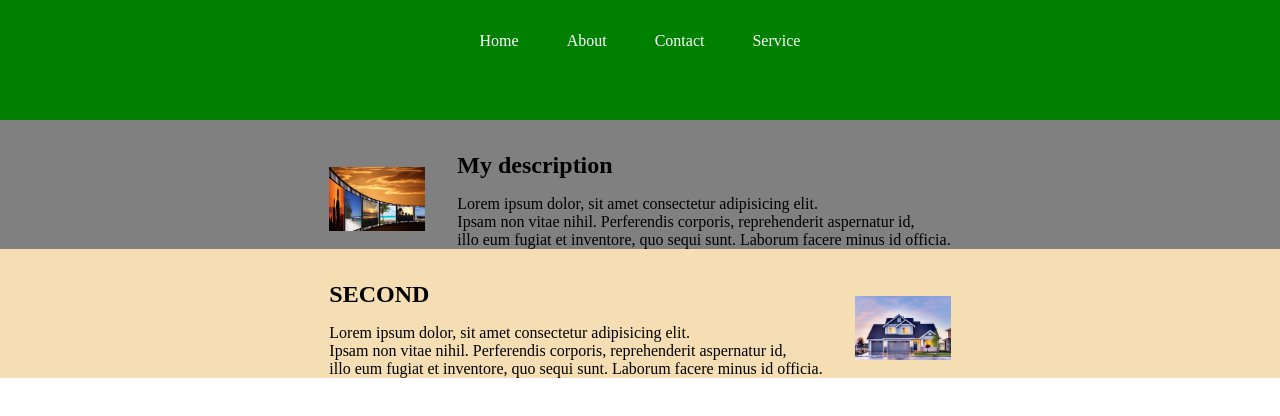
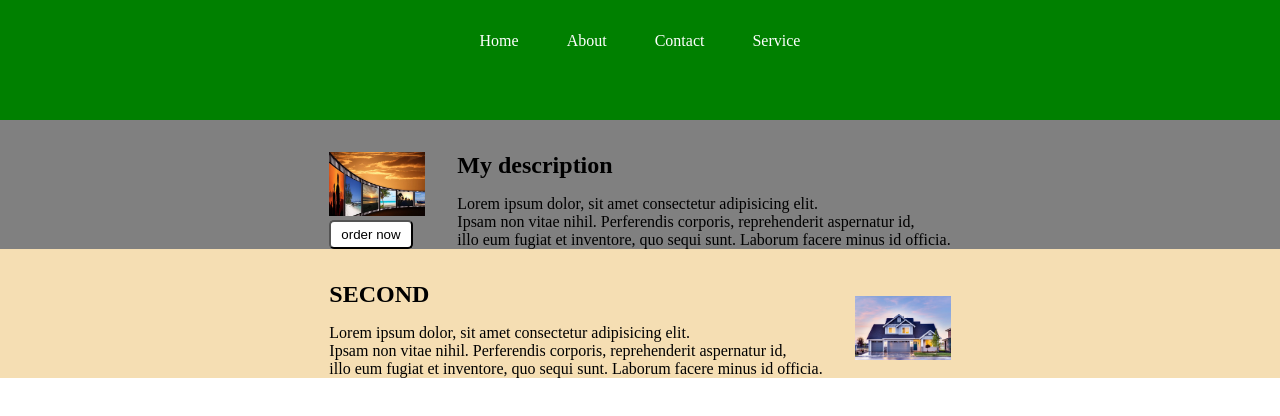
Before and after one commit to ifaminsi/my-first-project, a plain HTML site: page index.html in a window 1280 px wide. Drawn offline with Linux system fonts and the light colour scheme.

Commit message:
my third commit

```diff
--- a/index.css
+++ b/index.css
@@ -87,6 +87,17 @@ header{
 
 
 }
+button
+{
+    padding: 5px 10px;
+    border-radius: 5px;
+    background: #fff;
+    color: black;
+}
+.link a
+{
+    color: black;
+}
 h2
 {
     margin-bottom: 1rem;
--- a/index.html
+++ b/index.html
@@ -28,7 +28,13 @@
 </nav>
 <header>
     <div class="image">
-        <img src="./images/Cinema.webp" alt="my imm">
+        <div class="img">
+            <img src="./images/Cinema.webp" alt="my imm">
+        </div>
+        <div class="link">
+            <button><a href="#">order now</a></button>
+        </div>
+
     </div>
     <div class="descrep">
         <h2>My description</h2>
@@ -36,6 +42,7 @@
              Ipsam non vitae nihil. Perferendis corporis, reprehenderit aspernatur id, <br>
              illo eum fugiat et inventore, quo sequi sunt. Laborum facere minus id officia.</p>
     </div>
+
 </header>
 
 <div class="daniella">
```
